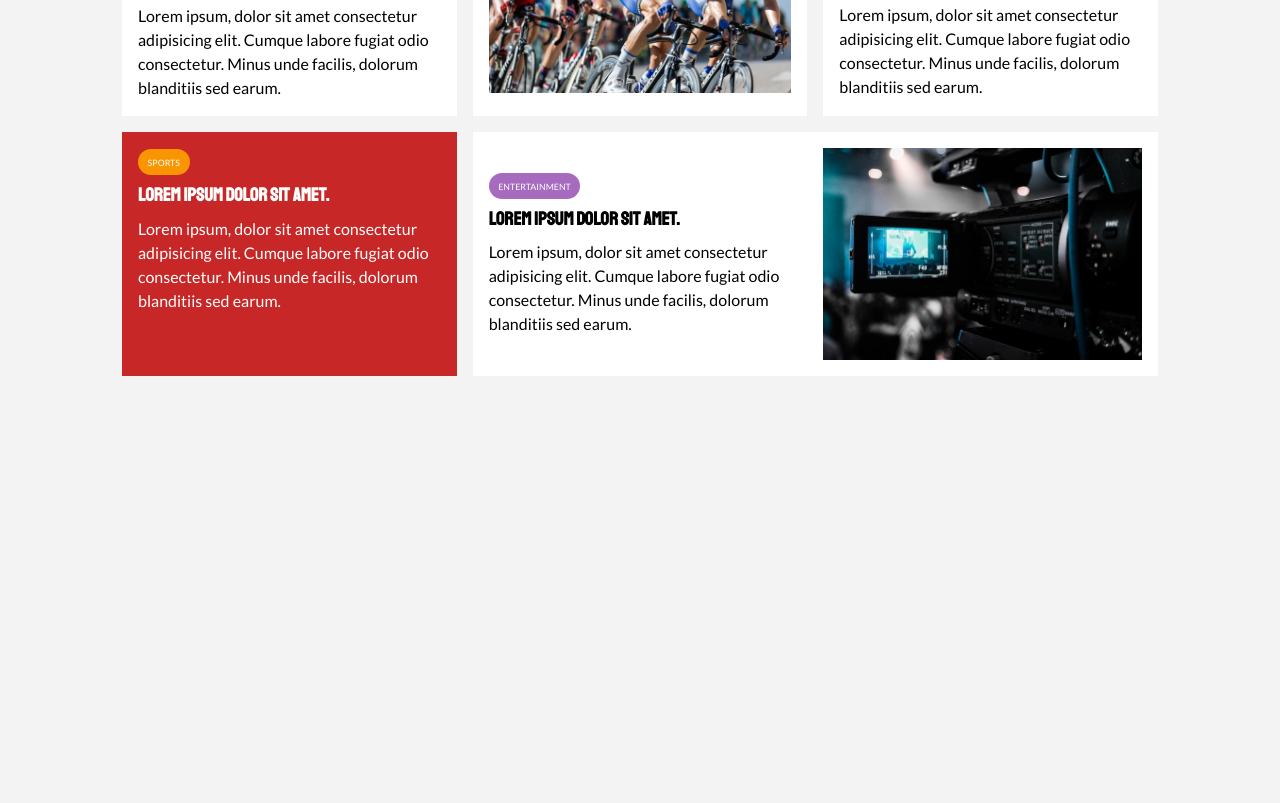
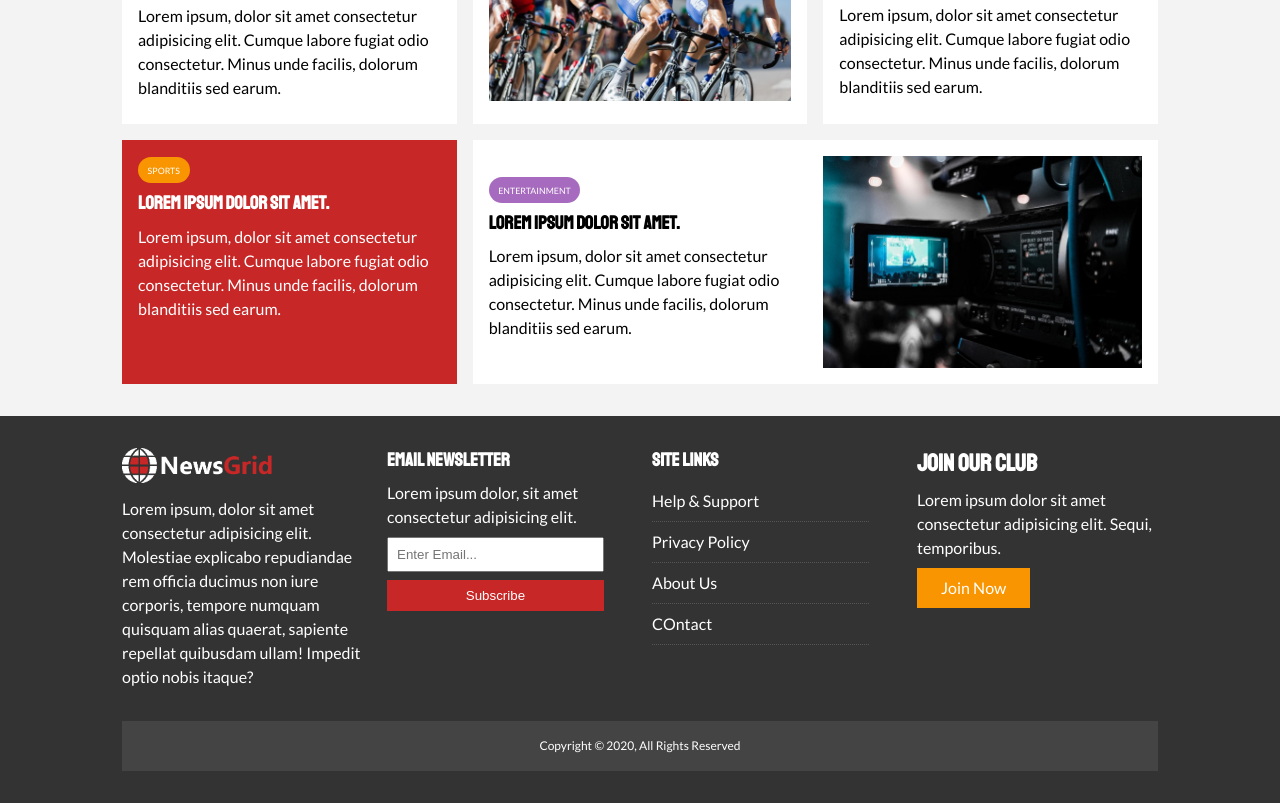
Before and after one commit to adhikarisushant/frontEndNewsSite, a plain HTML site: page index.html in a window 1280 px wide. Shown: the part 1159-1962 px from the top of the page. Before the commit the page ends 1567 px from the top, so only its background shows below. Drawn offline with Linux system fonts and the light colour scheme.

Commit message:
added footer with grid

```diff
--- a/css/style.css
+++ b/css/style.css
@@ -31,6 +31,10 @@ a {
 
 ul {
     list-style: none;
+}
+
+p {
+    margin: .5rem 0;
 }
 
 img {
@@ -139,6 +143,16 @@ h1, h2, h3, h4, h5, h6 {
 .p-2 { padding:2rem; }
 .p-3 { padding:3rem; }
 
+.list li {
+    padding: .5rem 0;
+    border-bottom: #555 dotted 1px;
+    width: 90%;
+}
+
+.list li a:hover {
+    color: var(--primary-color) !important;
+}
+
 
 /*navigation*/
 #main-nav {
@@ -242,3 +256,41 @@ h1, h2, h3, h4, h5, h6 {
 #home-articles .articles-container > *:last-child {
     grid-column: 2 / span 2;
 }
+
+/*footer*/
+#main-footer {
+    background: var(--dark-color);
+    color: #fff;
+}
+
+#main-footer img {
+    width: 150px;
+}
+
+#main-footer a {
+    color: #fff;
+}
+
+#main-footer .footer-container {
+    display: grid;
+    grid-template-columns: repeat(4, 1fr);
+    grid-gap: 1.5rem;
+}
+
+#main-footer .footer-container > *:last-child {
+    background: #444;
+    grid-column: 1 / span 4;
+    padding: .5rem;
+    text-align: center;
+    font-size: 0.75rem;
+}
+
+#main-footer .footer-container input[type='email'] {
+   width: 90%;
+   padding: 0.5rem;
+   margin-bottom: 0.5rem;
+}
+
+#main-footer .footer-container input[type="submit"] {
+    width: 90%;
+}
--- a/index.html
+++ b/index.html
@@ -106,5 +106,43 @@
         </div>
     </div>
     </section>
+
+    <!--footer-->
+    <footer id="main-footer" class="py-2">
+        <div class="container footer-container">
+            <div>
+                <img src="img/logo_light.png" alt="NepalKhabar">
+                <p>Lorem ipsum, dolor sit amet consectetur adipisicing elit. Molestiae explicabo repudiandae rem officia ducimus non iure corporis, tempore numquam quisquam alias quaerat, sapiente repellat quibusdam ullam! Impedit optio nobis itaque?</p>
+            </div>
+
+            <div>
+                <h3>Email Newsletter</h3>
+                <p>Lorem ipsum dolor, sit amet consectetur adipisicing elit.</p>
+                <form action="#">
+                    <input type="email" placeholder="Enter Email...">
+                    <input type="submit" value="Subscribe" class="btn btn-primary">
+                </form>
+            </div>
+
+            <div>
+                <h3>Site Links</h3>
+                <ul class="list">
+                    <li><a href="#">Help & Support</a></li>
+                    <li><a href="#">Privacy Policy</a></li>
+                    <li><a href="#">About Us</a></li>
+                    <li><a href="#">COntact</a></li>
+                </ul>
+            </div>
+
+            <div>
+                <h2>Join Our Club</h2>
+                <p>Lorem ipsum dolor sit amet consectetur adipisicing elit. Sequi, temporibus.</p>
+                <a href="#" class="btn btn-secondary">Join Now</a>
+            </div>
+            <div>
+                <p>Copyright &copy 2020, All Rights Reserved</p>
+            </div>
+        </div>
+    </footer>
 </body>
 </html>
```
